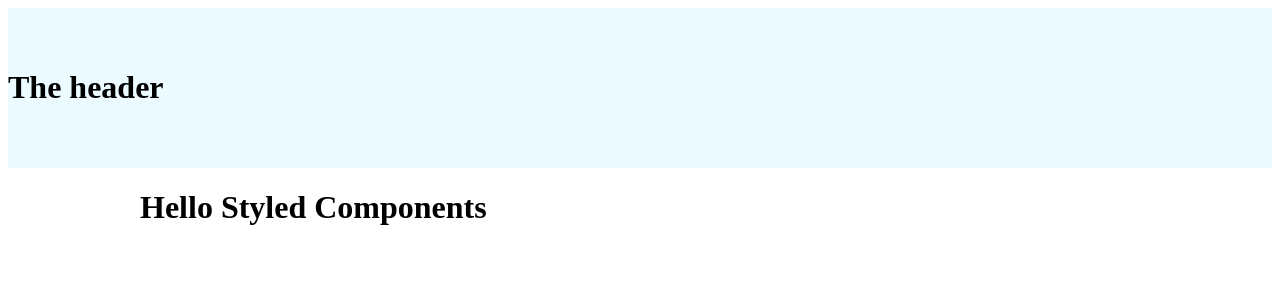
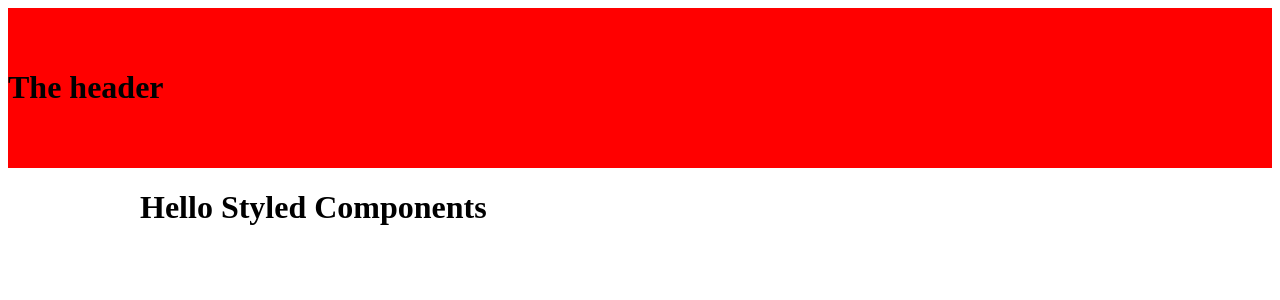
Before and after one commit to Shamoleambo/styled-components, a React (Vite) app: page / in a window 1280 px wide. Shown: the top 300 px of the page. Built offline with nearby package versions, Linux system fonts and the light colour scheme.

Commit message:
pass props to Header styled component

```diff
--- a/src/components/Header.jsx
+++ b/src/components/Header.jsx
@@ -1,8 +1,8 @@
-import { StyledHeader } from "./styled/Header.styled"
+import { StyledHeader } from './styled/Header.styled'
 
 export function Header() {
   return (
-    <StyledHeader>
+    <StyledHeader bg='red'>
       <h1>The header</h1>
     </StyledHeader>
   )
--- a/src/components/styled/Header.styled.jsx
+++ b/src/components/styled/Header.styled.jsx
@@ -1,6 +1,6 @@
 import styled from "styled-components"
 
 export const StyledHeader = styled.header`
-  background-color: #ebfbff;
+  background-color: ${props => props.bg};
   padding: 40px 0;
 `
```
